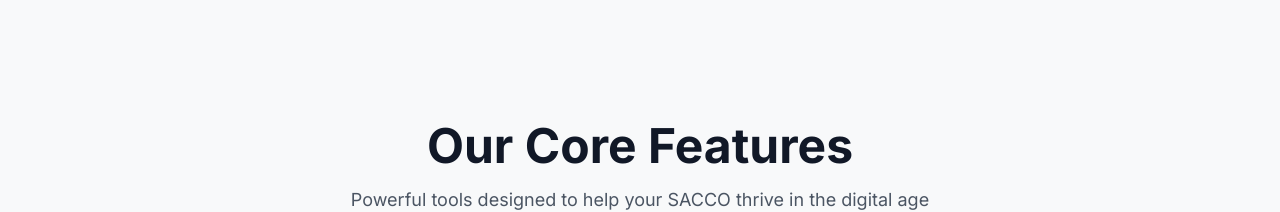
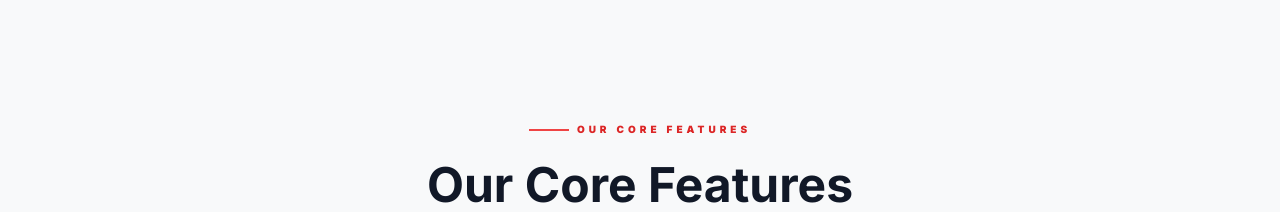
Before and after one commit to abenooo/codex_africa, a React (Vite) app: page / in a window 1280 px wide. Shown: the part 2260-2472 px from the top of the page. Built offline with nearby package versions, Linux system fonts and the light colour scheme.

Commit message:
Add section

```diff
--- a/components/Features.tsx
+++ b/components/Features.tsx
@@ -91,6 +91,10 @@ const Features: React.FC = () => {
   return (
     <section id="features" className="py-20">
       <div className="container mx-auto px-4">
+        <div className="flex items-center justify-center gap-2 mb-6">
+          <span className="w-10 h-[2px] bg-red-500"></span>
+          <span className="text-[10px] font-black text-red-600 tracking-[0.4em] uppercase">Our Core Features</span>
+        </div>
         <div className="text-center mb-16">
           <h2 className="text-4xl md:text-5xl font-bold text-gray-900 mb-4">
             Our Core Features
```
